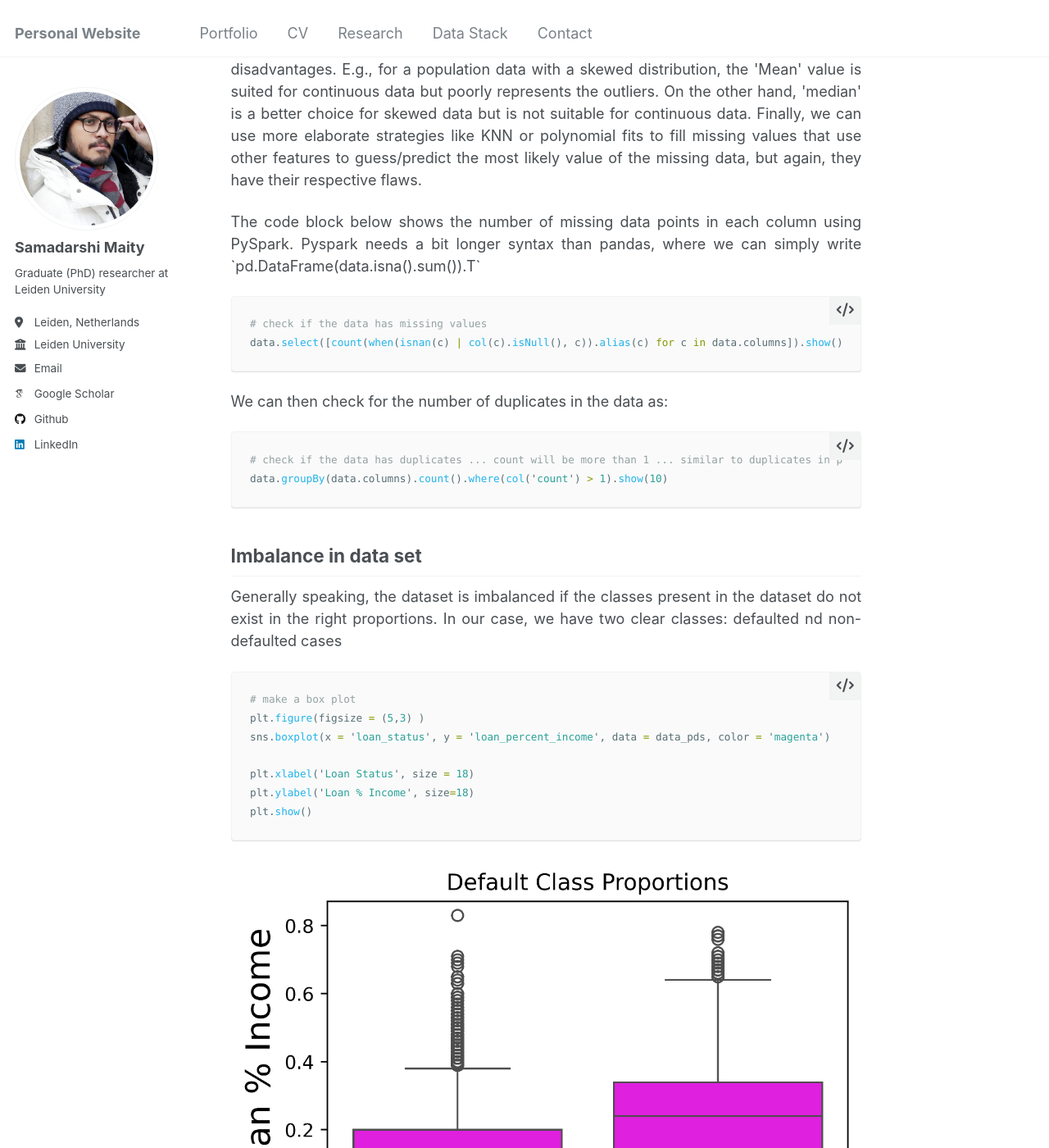
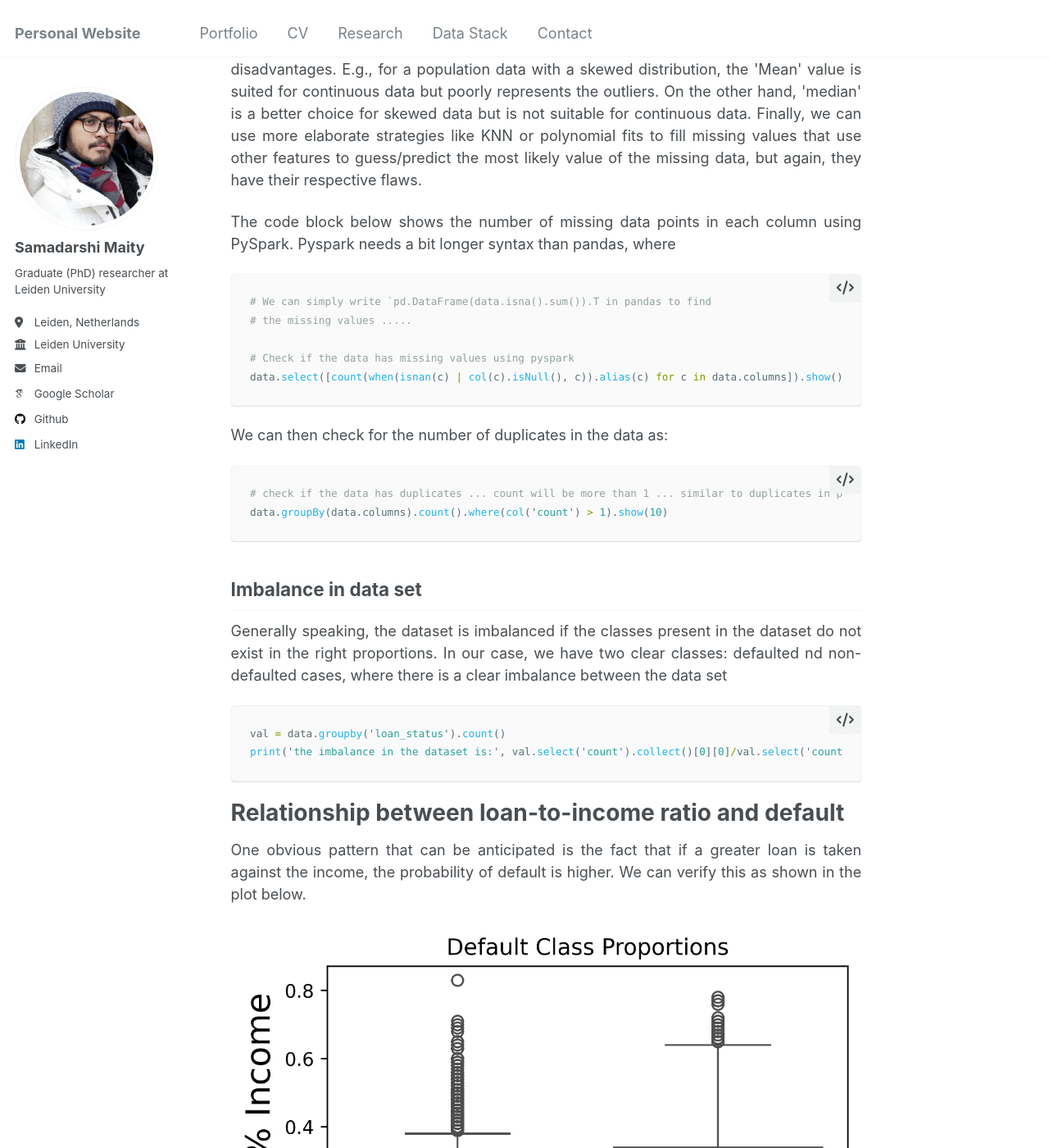
Before and after one commit to Samadarshi-Maity/Samadarshi-Maity.github.io, a Jekyll site: the page built from _portfolio/portfolio-3.md, in a window 1280 px wide and 1400 px high, scrolled down 2400 px. Shown: the whole window at 82% size. Built offline with Jekyll 4.4.1, drawn with Linux system fonts in a browser that asks for light colours; some web fonts are replaced; some of the changed text lies outside the part shown.

Commit message:
Update portfolio-3.md

````diff
--- a/_portfolio/portfolio-3.md
+++ b/_portfolio/portfolio-3.md
@@ -85,10 +85,14 @@ We start by looking at the general problems of raw datasets, like duplicates and
 </p>
 
 <p align='justify'>
-The code block below shows the number of missing data points in each column using PySpark. Pyspark needs a bit longer syntax than pandas, where we can simply write `pd.DataFrame(data.isna().sum()).T`
+The code block below shows the number of missing data points in each column using PySpark. Pyspark needs a bit longer syntax than pandas, where
 </p>
+
 ```python
-# check if the data has missing values
+# We can simply write `pd.DataFrame(data.isna().sum()).T in pandas to find
+# the missing values .....
+
+# Check if the data has missing values using pyspark
 data.select([count(when(isnan(c) | col(c).isNull(), c)).alias(c) for c in data.columns]).show()
 ```
  We can then check for the number of duplicates in the data as:
@@ -98,29 +102,27 @@ data.groupBy(data.columns).count().where(col('count') > 1).show(10)
 ```
 ## Imbalance in data set
 <p align='justify'>
-Generally speaking, the dataset is imbalanced if the classes present in the dataset do not exist in the right proportions. In our case, we have two clear classes: defaulted nd non-defaulted cases
+Generally speaking, the dataset is imbalanced if the classes present in the dataset do not exist in the right proportions. In our case, we have two clear classes: defaulted nd non-defaulted cases, where there is a clear imbalance between the data set
 </p>
-``` python
-# make a box plot
-plt.figure(figsize = (5,3) )
-sns.boxplot(x = 'loan_status', y = 'loan_percent_income', data = data_pds, color = 'magenta')
 
-plt.xlabel('Loan Status', size = 18)
-plt.ylabel('Loan % Income', size=18)
-plt.show()
+```python
+val = data.groupby('loan_status').count()
+print('the imbalance in the dataset is:', val.select('count').collect()[0][0]/val.select('count').collect()[1][0])
 ```
+
+# Relationship between loan-to-income ratio and default
+<p align='justify'>
+One obvious pattern that can be anticipated is the fact that if a greater loan is taken against the income, the probability of default is higher. We can verify this as shown in the plot below.
+</p>
 <p align="center">
   <img src="/images/Credit_Risk_Assessment/boxplot.png" height="400">
 </p>
 
-<p align= 'justify'>
-The box plot shows the existence of a certain amount of imbalance in the data.
+## Data Exploration: Observing the sector-wise default cases
+<p align = 'justify'>
+Understanding the number of default cases in each sector and the typical loan amount for such cases is quite interesting. For this, we use the pandas groupby library to create sector-wise groups and find the mean and count of each aggregate. I use pandas for this wrangling step since I will use it later to plot in Seaborn, which is available only in pandas, and it is much easier than using pyspark.
 </p>
 
-## Data Exploration: Observing the sector-wise default cases
-<p align = 'justify'>
-Understanding the number of default cases in each sector and the typical loan amount for such cases is quite interesting. For this, we use the pandas groupby library to create sector-wise groups and find the mean and count of each aggregate. I use pandas for this wrangling step since I will use it later to plot in Seaborn, which is available only in pandas.
-</p>
 ```python
 # extract out the cases where the default has occurred for different types of loans
 default_cases = data_pds[data_pds['loan_status']==1]
@@ -137,18 +139,16 @@ print('sector with largest principle defaulted',default_summary)
 avgloanamount = default_summary.sort_values(by= 'avg_loan_amount', ascending = False)
 print('sector with most number of default cases', avgloanamount)
 ```
-
 <p align = 'justify'>
 A better way to understand the count of the default cases is by making a pie chart,
 as shown below.
 </p>
 
-/images/KNN_/
 
-<p align="center">
-  <img src="/images/Credit_Risk_Assessment/barplot.png" height="400">
-  <img src="/images/Credit_Risk_Assessment/piechart.png" height="400">
-</p>
+<div style="display: flex; align-items: center;">
+<img src="/images/Credit_Risk_Assessment/barplot.png" height="400">
+<img src="/images/Credit_Risk_Assessment/piechart.png" height="400">
+</div>
 
 ## Predicting Defaults using Supervised Learning.
 <p align = 'justify'>
````
